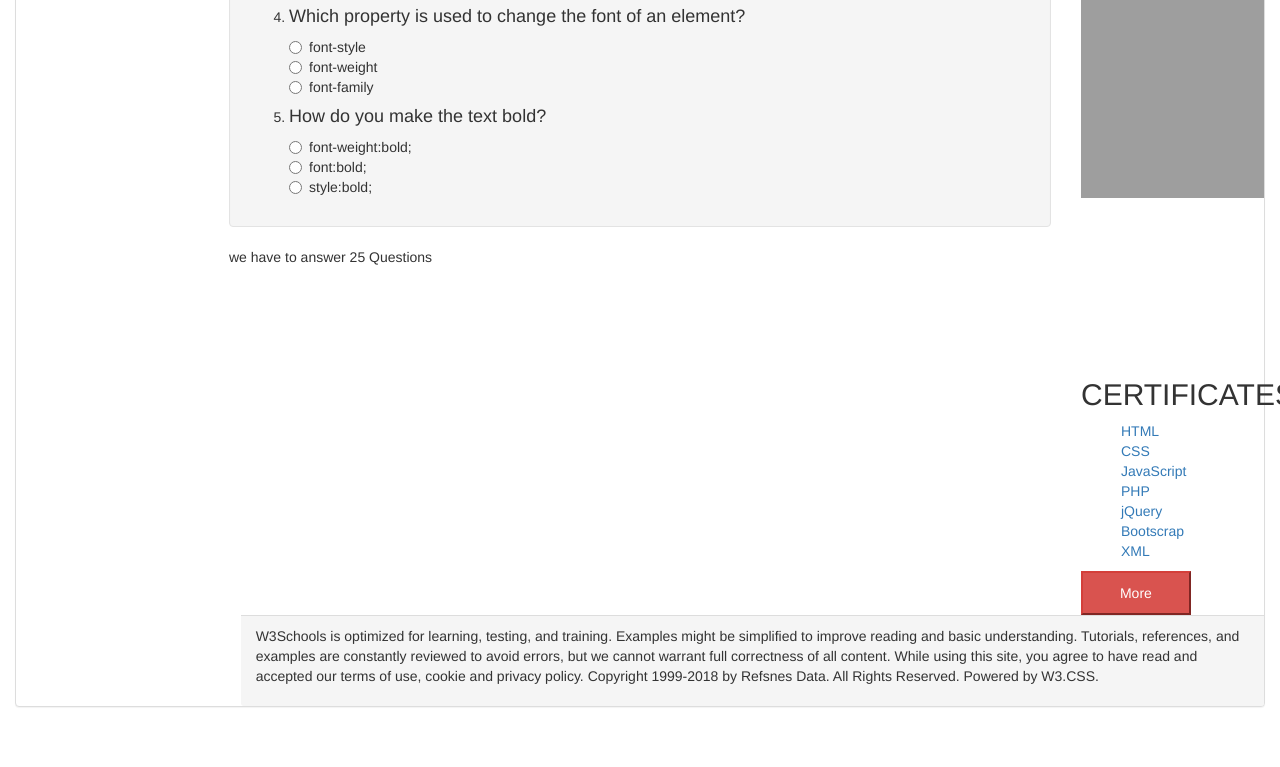
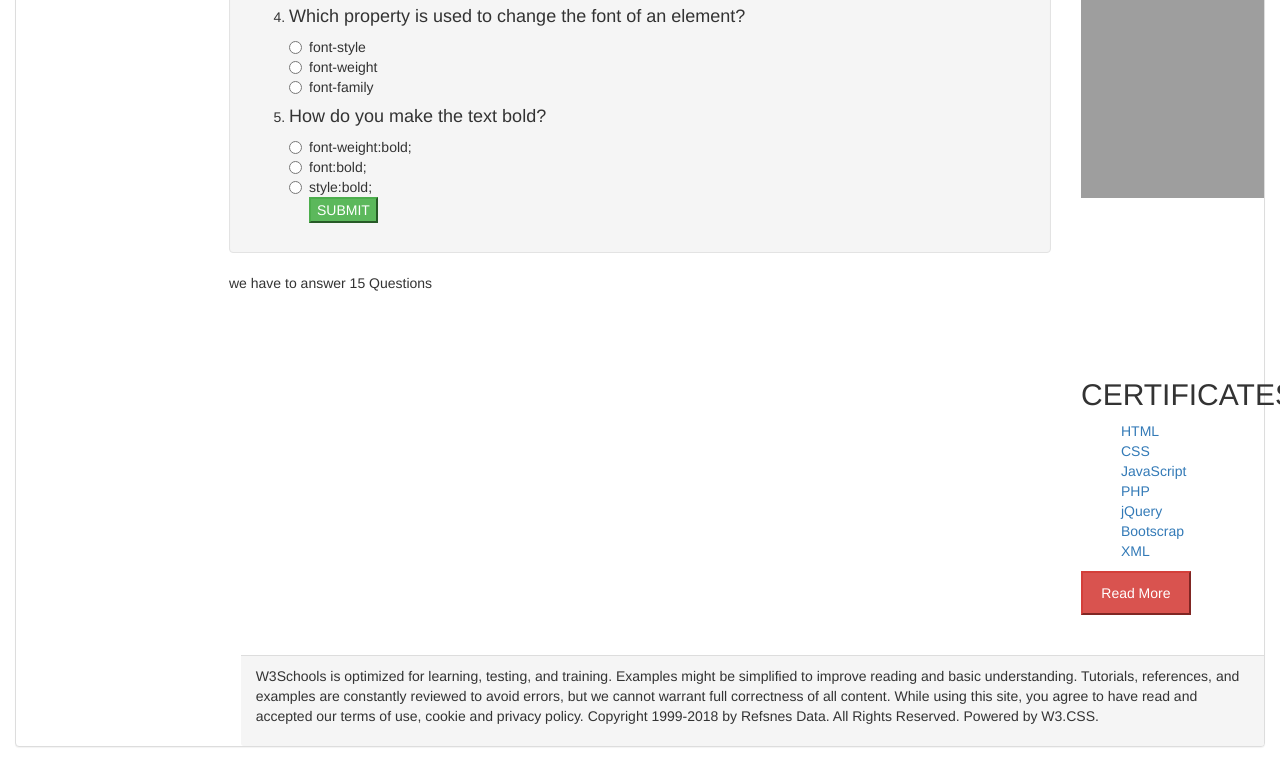
Before and after one commit to KAYITARES/quizorform, a plain HTML site: page next.html in a window 1280 px wide. Shown: the part 604-1371 px from the top of the page. Before the commit the page ends 1331 px from the top, so only its background shows below. Drawn offline with Linux system fonts and the light colour scheme; grey boxes are pictures that could not be loaded.

Commit message:
adding submit button

```diff
--- a/next.html
+++ b/next.html
@@ -83,7 +83,7 @@
                                     </input><br>
                                     <input type="radio" name="optradio">font:bold;</input><br>
                                     <input type="radio" name="optradio">style:bold;</input><br>
-
+                                    <button class="btn-success">SUBMIT</button>
                                 </label>
 
 
@@ -93,7 +93,7 @@
 
 
                     </div>
-                    <p>we have to answer 25 Questions</p>
+                    <p>we have to answer 15 Questions</p>
 
                 </div>
                 <div class="col-md-2">
@@ -112,12 +112,12 @@
                             <li><a href="https://www.w3schools.com/cert/cert_bootstrap.asp">Bootscrap</a></li>
                             <li><a href="https://www.w3schools.com/cert/cert_xml.asp">XML</a></li>
                         </ul>
-                        <button class="btn-danger">More</button>
+                        <a href="https://www.w3schools.com/cert/default.asp"><button class="btn-danger">Read More</button></a>
                     </div>
                 </div>
 
 
-            </div>
+            </div><br><br>
             <div class="panel-footer">
 
                 <p> W3Schools is optimized for learning, testing, and training. Examples might be simplified to
```
